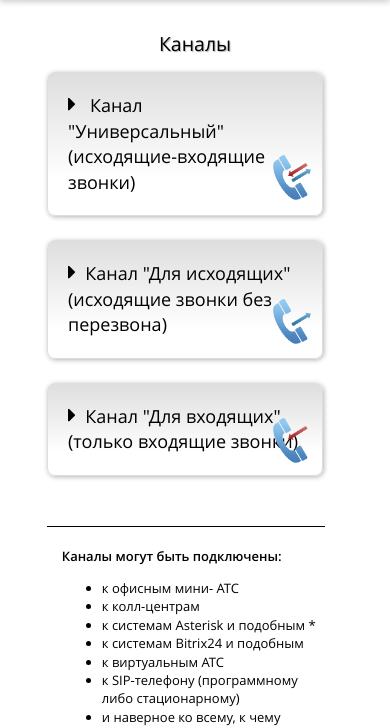
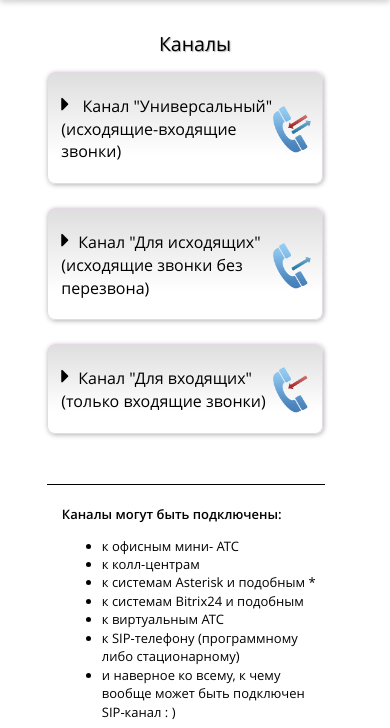
Before and after one commit to Self22/sip_gsm_in_ukraine, a website: page _dev/channels.html in a window 390 px wide. Shown: the part 98-826 px from the top of the page. Drawn offline with Linux system fonts and the light colour scheme; files whose address does not match are found by name.

Commit message:
Более-менее доделан адаптив, откалиброваны иконки.

```diff
--- a/_dev/css/partials/channels.scss
+++ b/_dev/css/partials/channels.scss
@@ -64,6 +64,24 @@
     text-shadow: 2px 2px 1px rgba(0, 0, 0, 0.3);
   }
 
+  @include laptop {
+    padding-right: 10%;
+    padding-left: 4%;
+    font-size: 16px;
+  }
+
+  @include tablets {
+    padding-right: 10%;
+    padding-left: 4%;
+    font-size: 16px;
+  }
+
+  @include phones {
+    padding-right: 10%;
+    padding-left: 4%;
+    font-size: 16px;
+  }
+
 }
 
 .active .channel-acco__trigger .channel-acco__trigger-title {
@@ -74,9 +92,10 @@
 
 .channel-acco__trigger-icon {
   position: absolute;
-  bottom: 6%;
+  bottom: 46%;
   right: 4%;
   width: 38px;
+  transform: translateY(50%);
 
   & img {
     max-width: 100%;
--- a/_dev/css/partials/footer.scss
+++ b/_dev/css/partials/footer.scss
@@ -21,6 +21,10 @@
   left: 20%;
   width: 30%;
 
+  @include laptop {
+    width: 25%;
+  }
+
   @include tablets {
     left: 6%;
   }
--- a/_dev/css/partials/index.scss
+++ b/_dev/css/partials/index.scss
@@ -145,6 +145,10 @@
   font-weight: 300;
   text-align: center;
 
+  @include laptop {
+    font-size: 18px;
+  }
+
   & a {
     color: #132F68;
   }
@@ -159,6 +163,14 @@
     text-shadow: 3px 5px 5px rgba(109, 125, 41, 0.45);
   }
 
+}
+
+.slide_gsm {
+  padding-top: 29px;
+
+  @include laptop {
+    padding-top: 15px;
+  }
 }
 
 .slide__sip {
@@ -200,11 +212,13 @@
   margin-top: 2%;
   height: rem(223px);
 
+  @include laptop {
+    border-right: none;
+  }
+
   @include tablets {
     display: none;
-    //border-right: none;
-    //float: none;
-    //width: 100%;
+
   }
 
   @include phones {
@@ -214,6 +228,7 @@
     //width: 100%;
   }
 }
+
 
 .nav{
   list-style: none;
@@ -225,6 +240,10 @@
   color: #900CE8;
   //text-shadow: 2px 2px 4px rgba(0, 0, 0, 0.4);
   transition: all 0.5s;
+
+  @include laptop {
+    text-align: left;
+  }
 
   & a{
     text-decoration: none;
@@ -262,6 +281,10 @@
     font-size: 24px;
     //text-shadow: 3px 3px 1px rgba(0, 0, 0, 0.3);
 
+    @include laptop {
+      right: -52%;
+    }
+
     @include tablets {
       display: none;
     }
@@ -282,3 +305,7 @@
   border-radius: 5px;
   background: #3432a7;
 }
+
+.fa-umbrella, .fa-wrench, .fa-check-circle-o, .fa-users {
+  font-size: rem(42px);
+}
--- a/_dev/css/partials/numbers.scss
+++ b/_dev/css/partials/numbers.scss
@@ -2,9 +2,9 @@
   text-align: center;
 }
 
-.tabs {
-  height: 460px;
-}
+//.tabs {
+//  height: 460px;
+//}
 
 .numbers__tabs {
   margin-bottom: 70px;
@@ -135,7 +135,7 @@
   margin-left: 10%;
   width: 82%;
   border-top: 1px solid black;
-  padding-top: 3%;
+  margin-top: 3%;
 
 }
 
@@ -152,4 +152,19 @@
   margin-bottom: 5%;
   box-shadow: 2px 2px 2px rgba(0, 0, 0, 0.3);
   text-shadow: 1px 1px 4px rgba(0, 0, 0, 0.3);
+
+  @include laptop {
+    width: 75%;
+    margin-left: 15%;
+  }
+
+  @include tablets {
+    width: 75%;
+    margin-left: 10%;
+  }
+
+  @include phones {
+    width: 75%;
+    margin-left: 10%;
+  }
 }
```
Also changed, not shown: _dev/index.html (+1 -1 lines), _dev/css/main.css, 1 other file.
